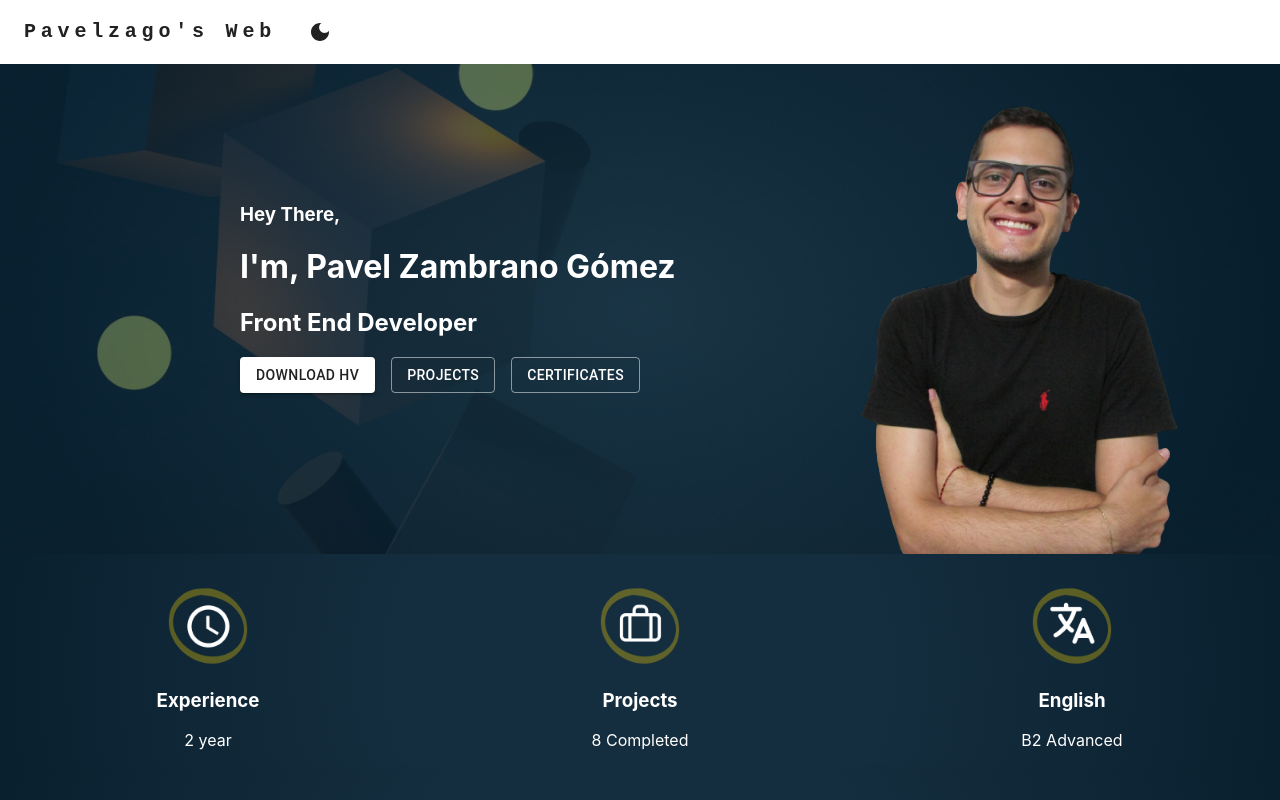
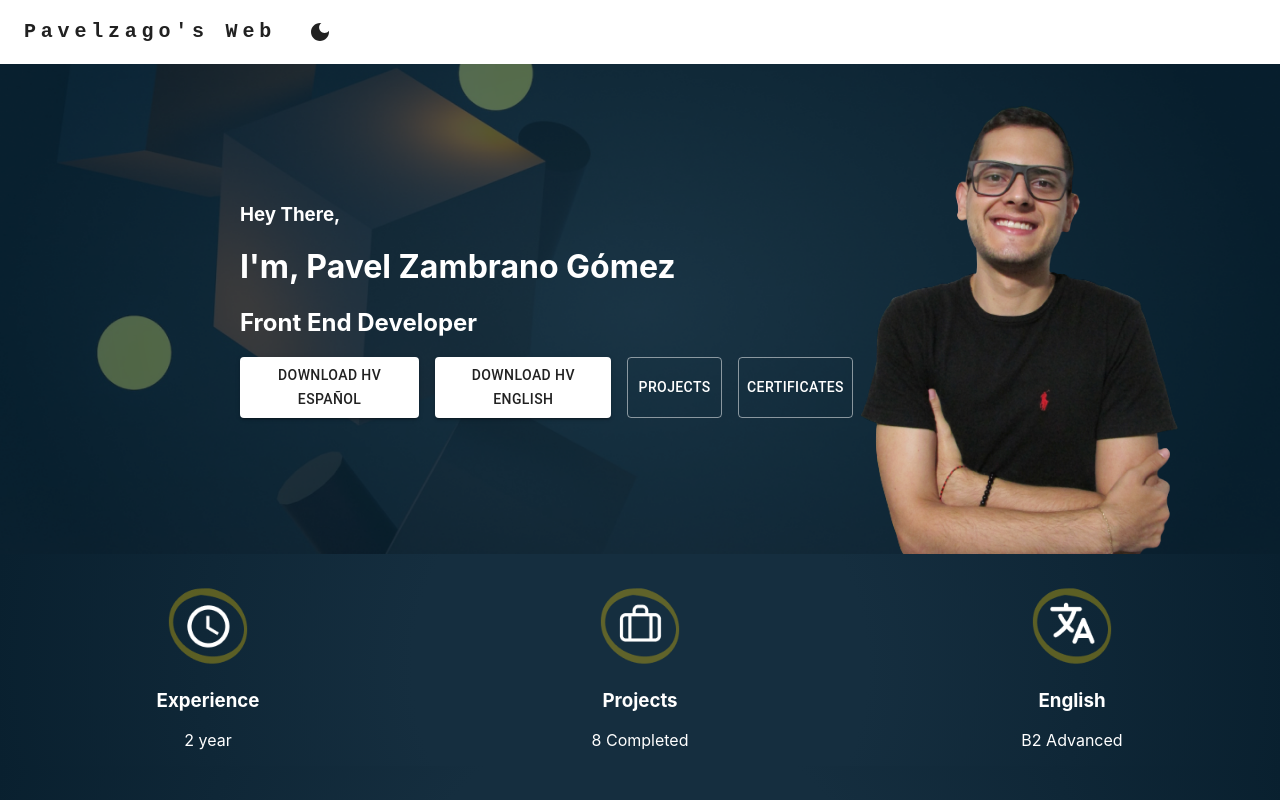
Before and after one commit to pavelzago/WebPagePortafolio, a React (Create React App) app: page / in a window 1280 px wide. Shown: the top 800 px of the page. Built offline with nearby package versions, Linux system fonts and the light colour scheme.

Commit message:
Changes in CV, add English CV

```diff
--- a/src/Banner/Banner1.js
+++ b/src/Banner/Banner1.js
@@ -8,7 +8,16 @@ import Grid from "@mui/material/Grid";
 
 function BannerPrincipal() {
   const handleDownload = () => {
-    const pdfUrl = 'https://drive.google.com/file/d/1WMSU2dBWi5NPGFVlZmcOwsYLaytSFH8g/view?usp=sharing';
+    const pdfUrl = 'https://drive.google.com/file/d/1W0JCd_6Cf2mjn3na-XwFYWHH8qpbRTmg/view?usp=sharing';
+    const link = document.createElement('a');
+    link.href = pdfUrl;
+    link.target = '_blank';
+    link.download = 'HVPavelZambrano.pdf';
+    link.click();
+  };
+
+  const handleDownloadEnglish = () => {
+    const pdfUrl = 'https://drive.google.com/file/d/1CgUegVfgoYj9ZJi8URPo-MiOz16UloSN/view?usp=sharing';
     const link = document.createElement('a');
     link.href = pdfUrl;
     link.target = '_blank';
@@ -28,7 +37,8 @@ function BannerPrincipal() {
             <h1> I'm, Pavel Zambrano Gómez</h1>
             <h2> Front End Developer</h2>
             <Stack spacing={2} direction="row">
-              <Button variant="contained" onClick={handleDownload}>Download HV</Button>
+              <Button variant="contained" onClick={handleDownload}>Download HV Español</Button>
+              <Button variant="contained" onClick={handleDownloadEnglish}>Download HV English</Button>
               <Button variant="outlined" href="https://github.com/pavelzago" target="_blank">Projects</Button>
               <Button variant="outlined" href="https://drive.google.com/drive/folders/1tMwZZSiw6Yu6eHs87MzUOGwLaoT1i-9s?usp=drive_link" target="_blank">Certificates</Button>
             </Stack>
```
